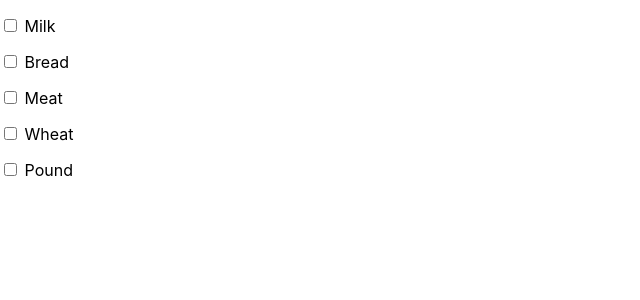
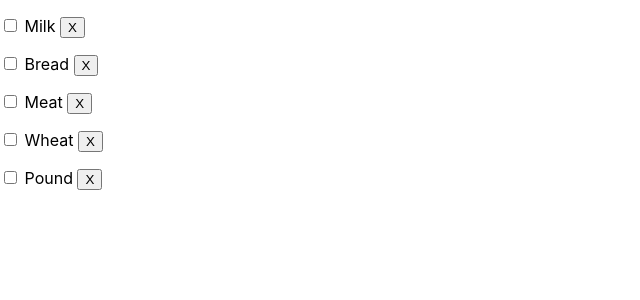
Before and after one commit to the-arcade-01/Grocery-List, a React (Create React App) app in the folder grocery/: page / in a window 1280 px wide. Shown: the top 300 px of the page, without its empty margins (0-640 px from the left). Built offline with nearby package versions, Linux system fonts and the light colour scheme.

Commit message:
delete function added

```diff
--- a/grocery/src/App.js
+++ b/grocery/src/App.js
@@ -33,7 +33,7 @@ class App extends React.Component{
       }
     ]
   }
-  markComplete = (id) => {
+  markItem = (id) => {
     this.setState({grocery:this.state.grocery.map(item=>{
       if(item.id === id){
         item.completed = !item.completed;
@@ -41,9 +41,14 @@ class App extends React.Component{
       return item;
     })});
   }
+  deleteItem = (id) => {
+    this.setState({grocery:this.state.grocery.filter(item=>{
+      return item.id !== id;
+    })})
+  }
   render() {
     return (
-      <GroceryList groceryList = {this.state.grocery} markComplete = {this.markComplete}/>
+      <GroceryList groceryList = {this.state.grocery} markItem = {this.markItem} deleteItem = {this.deleteItem}/>
     )
   }
 }
--- a/grocery/src/components/Item.js
+++ b/grocery/src/components/Item.js
@@ -12,7 +12,8 @@ class GroceryItem extends React.Component {
         return (
             <div style = {this.getStyle()}>
                 <p>
-                <input type='checkbox' onChange={this.props.markComplete.bind(this,id)}/>{' '}{title}
+                <input type='checkbox' onChange={this.props.markItem.bind(this,id)}/>{' '}{title}{' '}
+                <button onClick = {this.props.deleteItem.bind(this,id)}>X</button>
                 </p>
             </div>
         )
@@ -21,6 +22,7 @@ class GroceryItem extends React.Component {
 
 GroceryItem.propTypes = {
     item : PropTypes.object.isRequired,
-    markComplete : PropTypes.func.isRequired
+    markItem : PropTypes.func.isRequired,
+    deleteItem : PropTypes.func.isRequired
 }
 export default GroceryItem;
--- a/grocery/src/components/List.js
+++ b/grocery/src/components/List.js
@@ -5,14 +5,15 @@ import GroceryItem from './Item.js';
 class GroceryList extends React.Component {
     render(){
         return this.props.groceryList.map((item)=>(
-            <GroceryItem item = {item} markComplete = {this.props.markComplete}/>
+            <GroceryItem item = {item} markItem = {this.props.markItem} deleteItem = {this.props.deleteItem}/>
         ));
     }
 }
 
 GroceryList.propTypes = {
     groceryList : PropTypes.array.isRequired,
-    markComplete : PropTypes.func.isRequired
+    markItem : PropTypes.func.isRequired,
+    deleteItem : PropTypes.func.isRequired
 }
 
 export default GroceryList;
```
